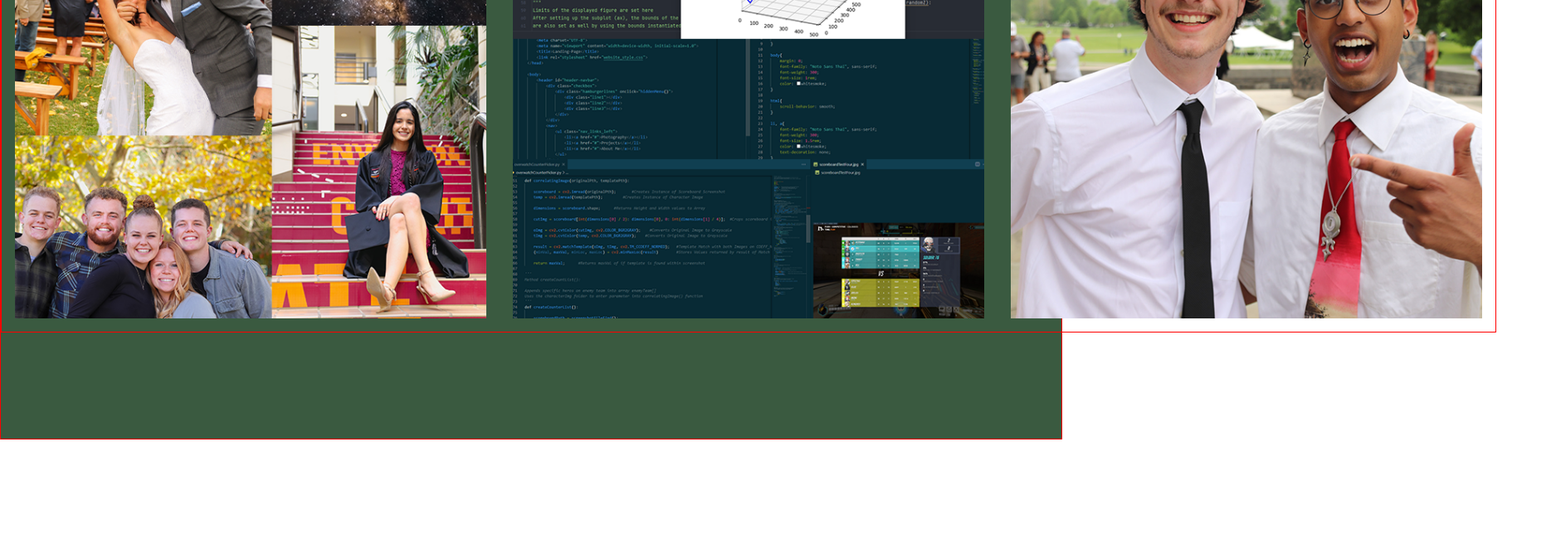
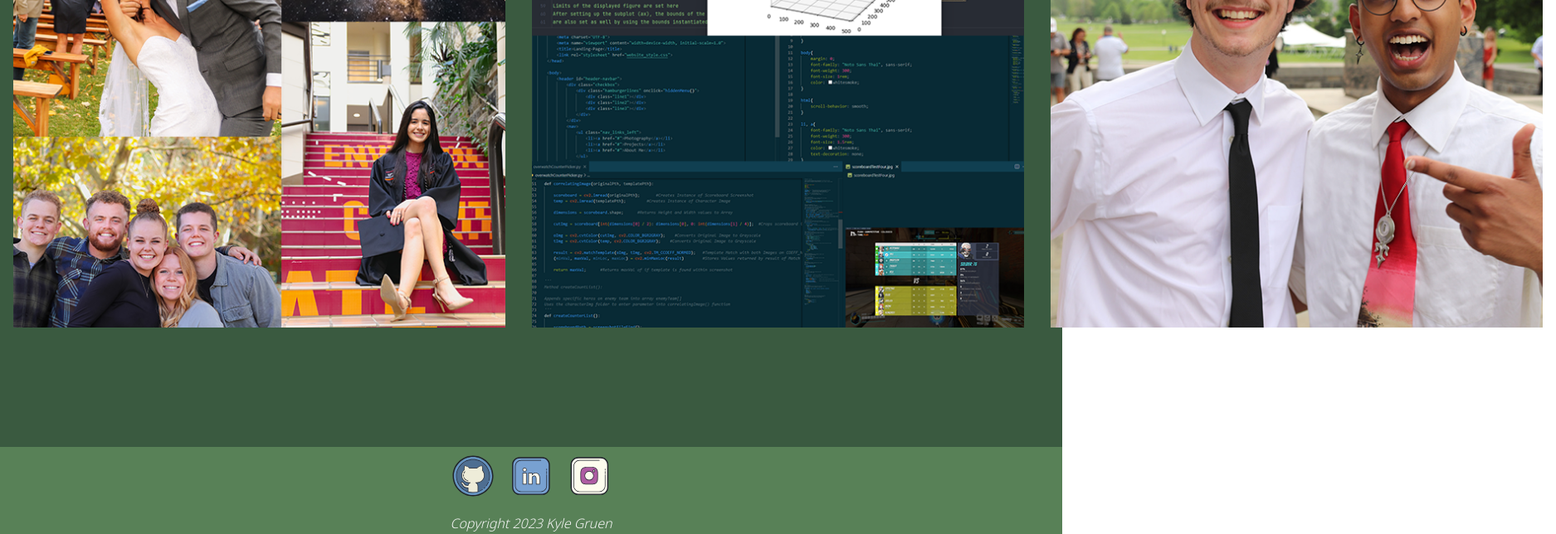
Before and after one commit to gruenkyle/personal_portfolio, a plain HTML site: page index.html in a window 1280 px wide. Shown: the part 1138-1782 px from the top of the page at 83% size, 1875 px wide, since content can reach past the window. Before the commit the page ends 1668 px from the top, so only its background shows below. Drawn offline with Linux system fonts and the light colour scheme.

Commit message:
Footer With Links

```diff
--- a/index.html
+++ b/index.html
@@ -50,14 +50,35 @@
             <div id="explore-tiles">
                 <div class="photo_tiles">
                     <img src="images/photographyTile.png" alt="Photography Tile"
-                    style="width: 600px; height:600px; object-fit: cover;" class="thumbnail">
+                    style="width: 625px; height:625px; object-fit: cover;" class="thumbnail">
                     <img src="images/programmingTile.png" alt="Programming Tile"
-                    style="width: 600px; height:600px; object-fit: cover;" class="thumbnail">
+                    style="width: 625px; height:625px; object-fit: cover;" class="thumbnail">
                     <img src="images/aboutTile.png" alt="About Me Tile"
-                    style="width: 600px; height:600px; object-fit: cover;" class="thumbnail">
+                    style="width: 625px; height:625px; object-fit: cover;" class="thumbnail">
                 </div>
             </div>
         </header>
+        <footer>
+            <div id="footer-box">
+                <div class="footer_icons">
+                    <a href="https://github.com/gruenkyle">
+                        <img src="images/icons8-github.svg" alt="githubIcon"
+                        style="width: 70px; height:70px;">
+                    </a>
+                    <a href="https://www.linkedin.com/in/kylegruen/">
+                        <img src="images/icons8-linkedin.svg" alt="linkedInIcon"
+                        style="width: 70px; height:70px;">
+                    </a>
+                    <a href="https://www.instagram.com/kale__photography">
+                        <img src="images/icons8-instagram.svg" alt="instagramIcon"
+                        style="width: 70px; height:70px;">
+                    </a>
+                </div>
+            </div>
+            <div id="copyright">
+                <p>Copyright 2023 Kyle Gruen</p>
+            </div>
+        </footer>
         <script>
             function scrolldiv(){
                 var elem=document.getElementById("explore-tiles");
--- a/website_style.css
+++ b/website_style.css
@@ -14,13 +14,14 @@ body{
     font-weight: 300;
     font-size: 1rem;
     color: whitesmoke;
+    min-height: 100%;
 }
 
 html{
     scroll-behavior: smooth;
 }
 
-li, a{
+li, a, footer, h3, h1{
     font-family: "Noto Sans Thai", sans-serif;
     font-weight: 300;
     font-size: 1.5rem;
@@ -150,8 +151,15 @@ h2{
 
 /* Link Tiles */
 
+#selection-box{
+    border: 0px solid greenyellow;
+    background-color: #3a5a40;
+    width: 100%;
+    height: max-content;
+}
+
 #explore-tiles{
-    border: 1px solid #ff0000;
+    border: 0px solid #ff0000;
     background-color: #3a5a40;
 
     display: flex;
@@ -162,7 +170,7 @@ h2{
 }
 
 .photo_tiles{
-    border: 1px solid #ff0000;
+    border: 0px solid #ff0000;
     display: flex;
     justify-content: center;
     justify-content: space-around;
@@ -192,6 +200,58 @@ h2{
 
 }
 
+/* Footer CSS */
+
+footer{
+    border: 0px solid red;
+    background-color: #588157;
+    bottom: 0;
+    width: 100%;
+    height: 100%;
+
+    display: flex;
+    flex-direction: column;
+    justify-content: center;
+    align-items: center;
+}
+
+footer h3{
+    font-style: bold;
+    font-size: 2rem;
+}
+
+footer p{
+    font-style: italic;
+    font-size: 1rem;
+}
+
+#footer-box{
+    border: 0px solid red;
+    display: flex;
+    flex-direction: row;
+    justify-content: center;
+    align-items: center;
+}
+
+.footer_text{
+    border: 0px solid red;
+    display: flex;
+    flex-direction: row;
+    justify-content: center;
+    align-items: center;
+    padding-right: 1rem;
+
+}
+
+.footer_icons{
+    border: 0px solid red;
+    display: flex;
+    justify-content: space-between;
+    flex-direction: row;
+    justify-content: center;
+    align-items: center;
+}
+
 /* Transitional Material */
 @media screen and (max-width:1024px){
 
@@ -212,7 +272,7 @@ h2{
     }
 
     #selection-box{
-        height: 90vh;
+        height: 100%;
     }
 
     .photo_tiles{
```
Also changed, not shown: images/icons8-github.svg (added), images/icons8-instagram.svg (added), images/icons8-linkedin.svg (added).
